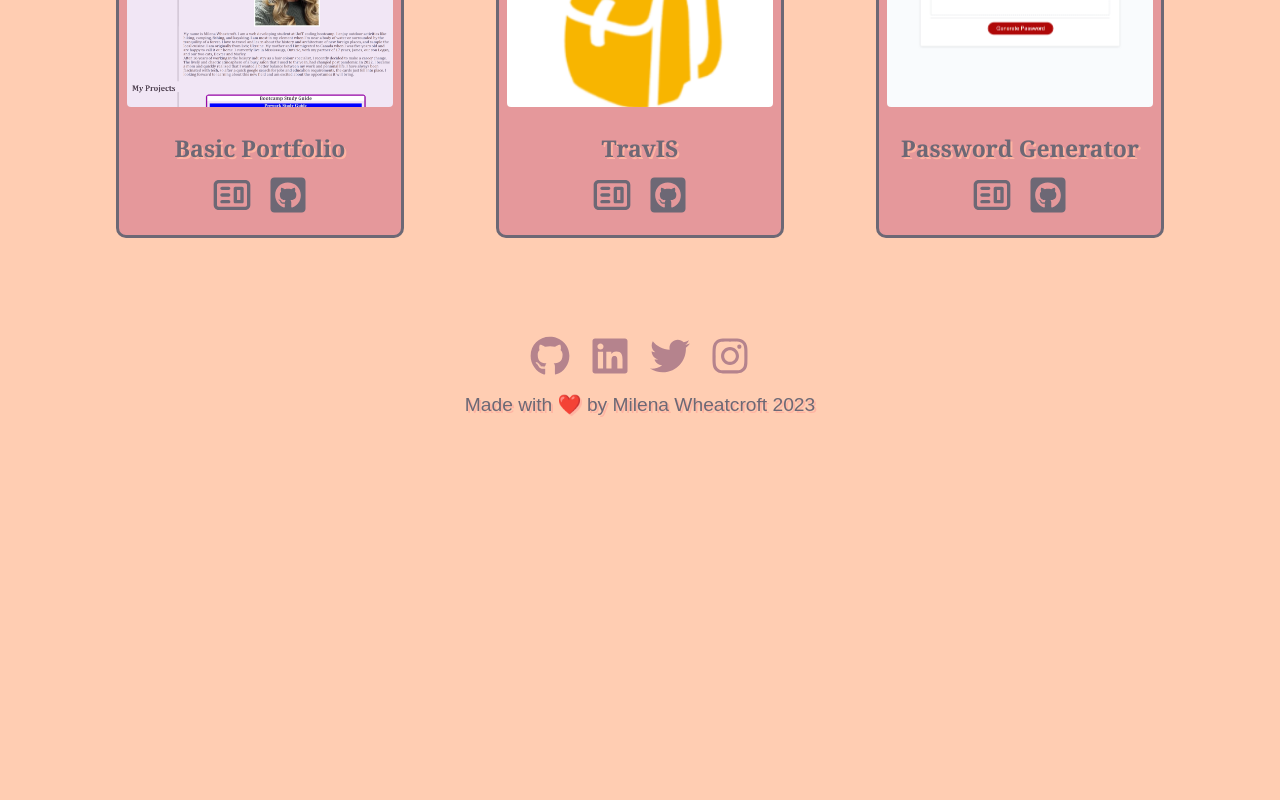
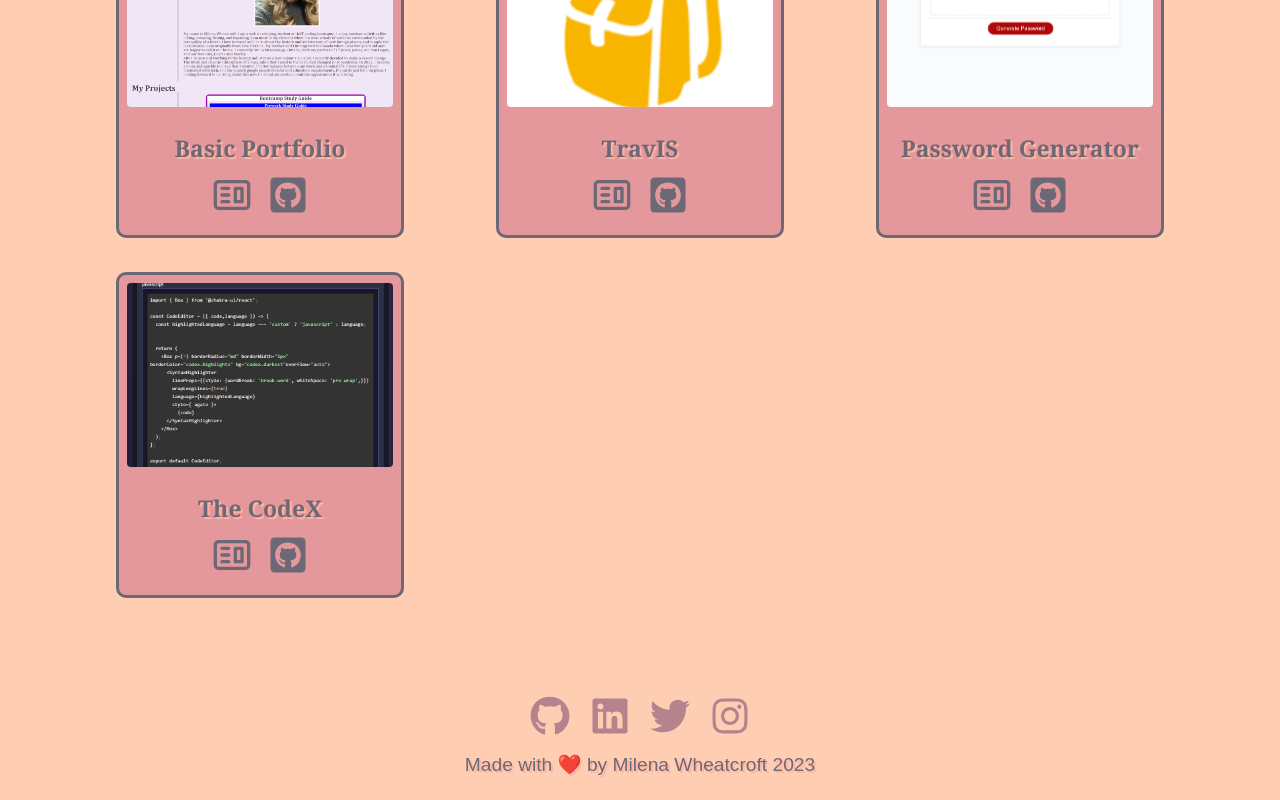
Before and after one commit to milena-allaway/react_portfolio, a React (Vite) app: page /portfolio in a window 1280 px wide. Shown: the part 815-1615 px from the top of the page. Before the commit the page ends 1256 px from the top, so only its background shows below. Built offline with nearby package versions, Linux system fonts and the light colour scheme; a web font is replaced by a local one.

Commit message:
added project 3

```diff
--- a/src/pages/PortfolioPage.jsx
+++ b/src/pages/PortfolioPage.jsx
@@ -39,6 +39,12 @@ export default function Portfolio() {
       siteLink: "https://milena-allaway.github.io/password_generator/",
       githubLink: "https://github.com/milena-allaway/password_generator",
     },
+    {
+      title: "The CodeX",
+      imageSrc: "./created_snippet-1.png",
+      siteLink: "https://the-codex.onrender.com/",
+      githubLink: "https://github.com/theApostols/the-codex",
+    },
   ];
 
   return (
```
Also changed, not shown: public/created_snippet-1.png (added).
